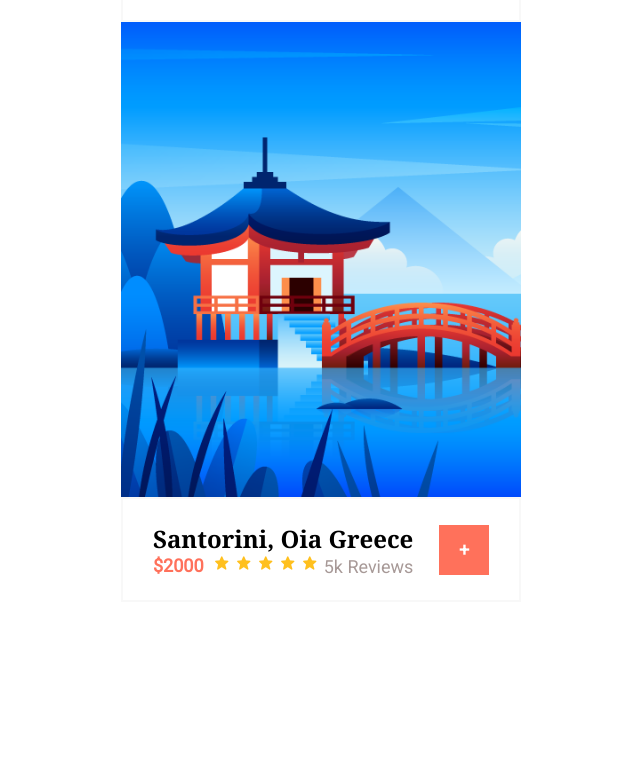
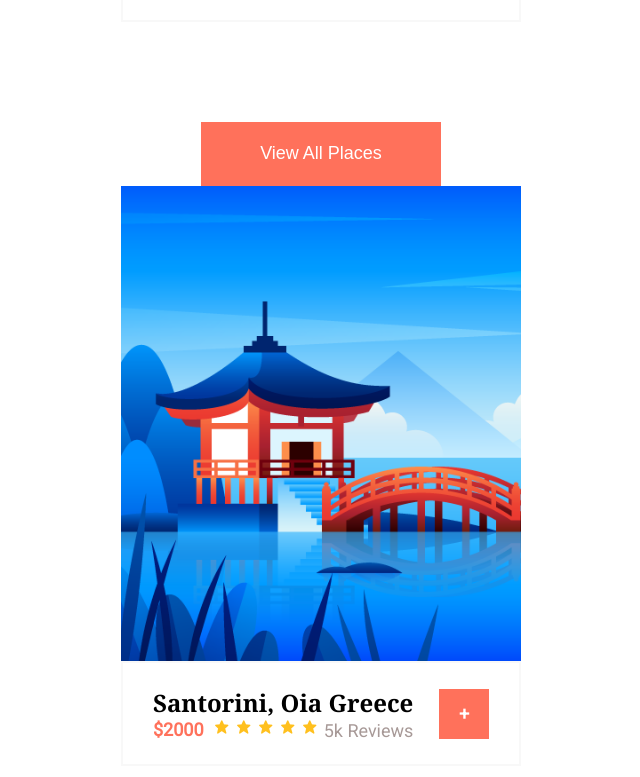
Before and after one commit to SbSmtSknv/RAVEL, a plain HTML site: page index.html in a window 1280 px wide. Shown: the part 5074-5851 px from the top of the page, without its empty margins (319-959 px from the left). Before the commit the page ends 5759 px from the top, so only its background shows below. Drawn offline with nearby package versions, Linux system fonts and the light colour scheme.

Commit message:
main
main

```diff
--- a/index.html
+++ b/index.html
@@ -294,6 +294,9 @@
                 </div>
               </div>
             </div>
+            <div class="view_btn">
+              <button id="collection">View All Places</button>
+            </div>
           </div>
 
           <div class="t__offer-digit">
--- a/style/main.css
+++ b/style/main.css
@@ -556,3 +556,22 @@ option {
 .fifth5 {
   margin-top: 200px;
 }
+
+.view_btn button {
+  width: 240px;
+  height: 64px;
+  background-color:#FF715B;
+  color: white;
+  font-size: 18px;
+  font-weight: 500;
+  border: none;
+  outline: none;
+  cursor: pointer;
+}
+
+.view_btn {
+  display: flex;
+  align-items: center;
+  justify-content: center;
+  margin-top: 100px;
+}
--- a/style/media.css
+++ b/style/media.css
@@ -72,6 +72,9 @@
 }
 
 @media(max-width: 1024px) {
+  .view_btn {
+  margin: 50px 0;
+  }
   .fifth__offer-digits {
     padding: 0;
   }
```
